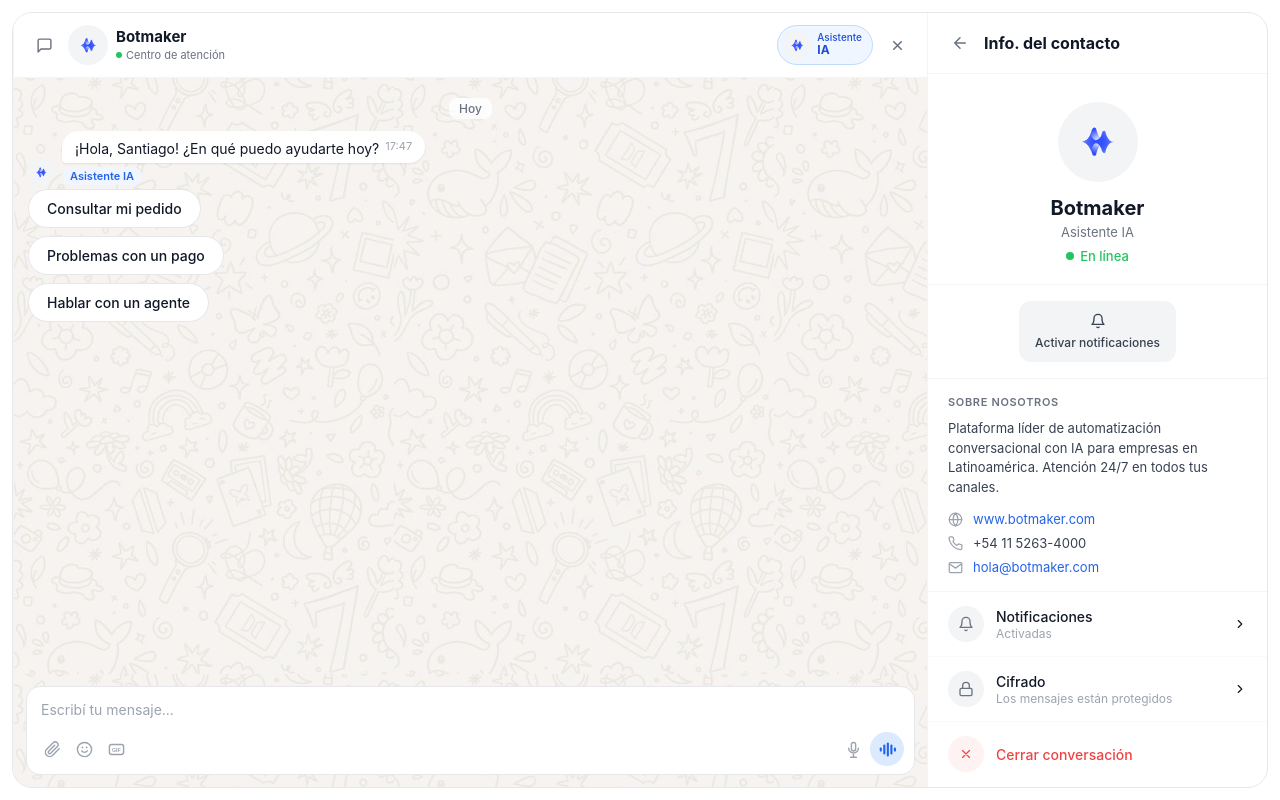
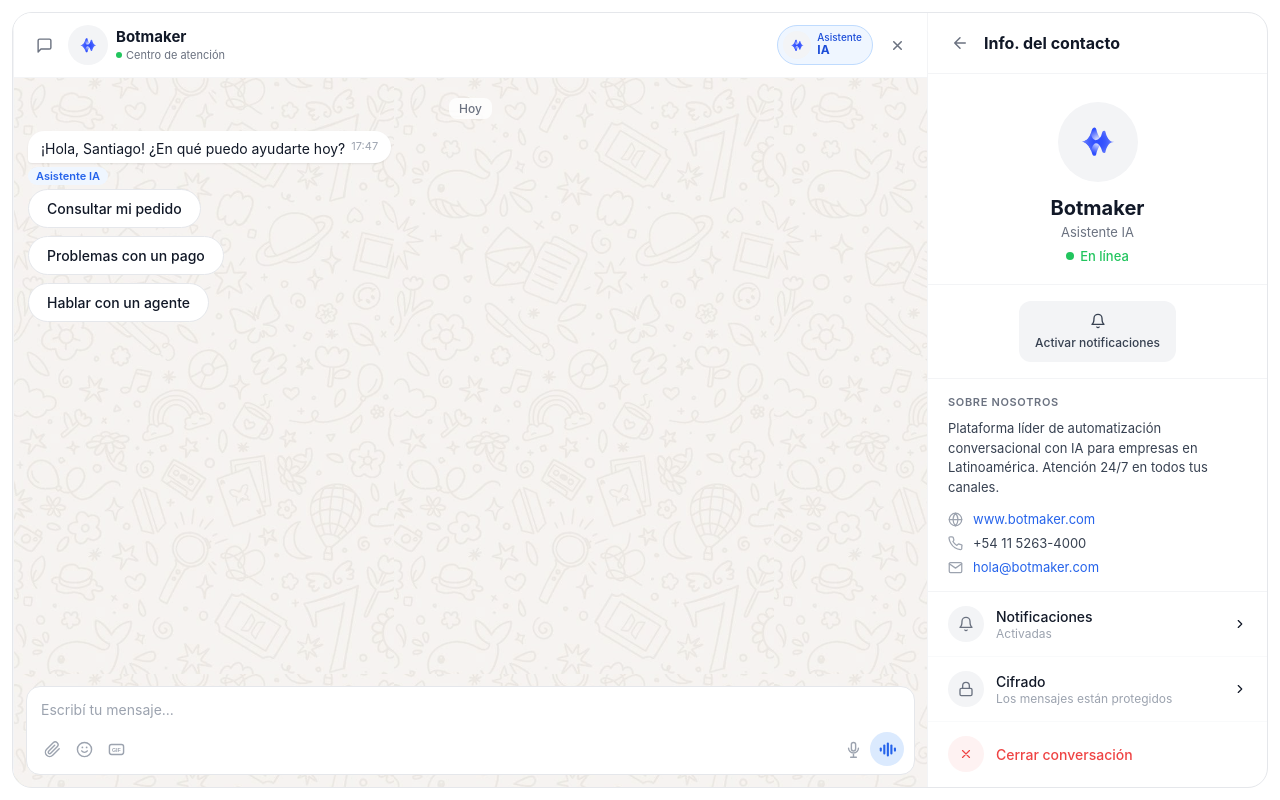
Before and after one commit to Botmaker-Designs/OpenWidget, a React (Vite) app: page / in a window 1280 px wide. Both pictures are taken after a click on the button "Experiencia Desktop". Built offline with nearby package versions, Linux system fonts and the light colour scheme; grey boxes are pictures that could not be loaded.

Commit message:
Revert "feat: sender avatar on bot/agent messages"
This reverts commit db47627757e8fdc852c3d7c4cb42c3ab34a0d458.

```diff
--- a/src/components/MessageList.jsx
+++ b/src/components/MessageList.jsx
@@ -3,7 +3,6 @@
 import { QuickReplies } from './QuickReplies'
 import { FallbackMessage } from './FallbackMessage'
 import { TransferringMessage, AgentJoinMessage } from './SystemMessage'
-import { BotmakerLogo } from './BotmakerLogo'
 function msgTime(date) {
   if (!date) return ''
   const d = new Date(date)
@@ -216,28 +215,6 @@
   )
 }
 
-function msgInitials(name) {
-  if (!name) return '?'
-  const w = name.trim().split(/\s+/)
-  return w.length === 1 ? w[0].slice(0, 2).toUpperCase() : (w[0][0] + w[1][0]).toUpperCase()
-}
-
-function MessageAvatar({ senderName, senderType }) {
-  const isAgent = senderType && senderType !== 'Asistente IA'
-  return (
-    <div style={{
-      width: 26, height: 26, borderRadius: '50%', flexShrink: 0,
-      background: isAgent ? '#6b7280' : '#f3f4f6',
-      display: 'flex', alignItems: 'center', justifyContent: 'center',
-    }}>
-      {isAgent
-        ? <span style={{ fontSize: 10, fontWeight: 700, color: '#fff', userSelect: 'none', letterSpacing: '-0.01em' }}>{msgInitials(senderName)}</span>
-        : <BotmakerLogo size={13} />
-      }
-    </div>
-  )
-}
-
 function Message({ message, isRead, onOpenLightbox, quickReplies, onQuickReply, onEscalate, onLeaveMessage, fallbackText, isMobile = false }) {
   const senderName = message.senderName
   const senderType = message.senderType
@@ -265,9 +242,8 @@
 
   return (
     <div>
-      <div style={{ ...bubbleWrap(message.role), gap: isUser ? 0 : 8 }}>
-        {!isUser && <MessageAvatar senderName={senderName} senderType={senderType} />}
-        <div style={{ display: 'flex', flexDirection: 'column', alignItems: isUser ? 'flex-end' : 'flex-start', gap: 4, maxWidth: isUser ? '72%' : '65%' }}>
+      <div style={bubbleWrap(message.role)}>
+        <div style={{ display: 'flex', flexDirection: 'column', alignItems: isUser ? 'flex-end' : 'flex-start', gap: 4, maxWidth: '72%' }}>
           {message.attachments?.length > 0 && (
             <div style={{ display: 'flex', gap: 6, flexWrap: 'wrap', justifyContent: isUser ? 'flex-end' : 'flex-start' }}>
               {message.attachments.map((a, i) => <AttachmentImage key={i} src={a.url} onOpen={onOpenLightbox} />)}
```
